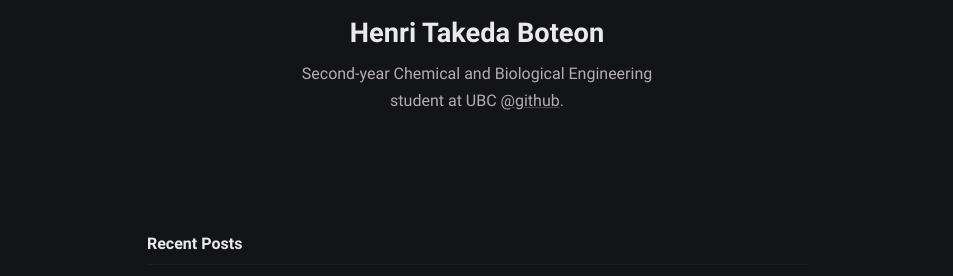
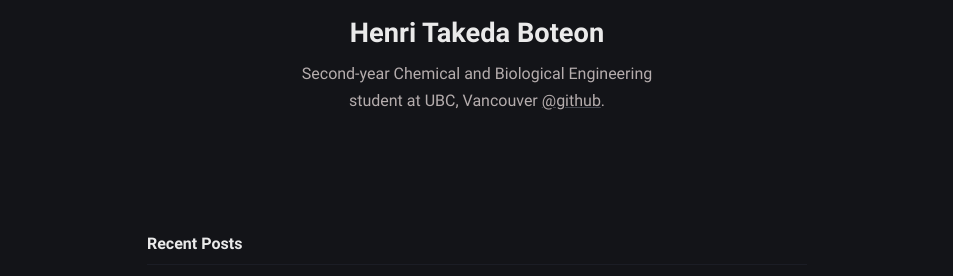
Before and after one commit to Pistachihen/pistachi.github.io, a Jekyll site: the page built from index.md, in a window 1280 px wide. Shown: the part 240-516 px from the top of the page, without its empty margins (163-1116 px from the left). Built offline with Jekyll 4.4.1, drawn with Linux system fonts in a browser that asks for light colours.

Commit message:
_config.yml: changed

```diff
--- a/_config.yml
+++ b/_config.yml
@@ -11,7 +11,7 @@ mode: dark
 author:
   name: Henri Takeda Boteon
   bio: >-
-    Second-year Chemical and Biological Engineering student at UBC
+    Second-year Chemical and Biological Engineering student at UBC, Vancouver
     <a
     href="https://github.com/piharpi/jekyll-klise" target="_blank"
     rel="noopener">@github</a>.
```
